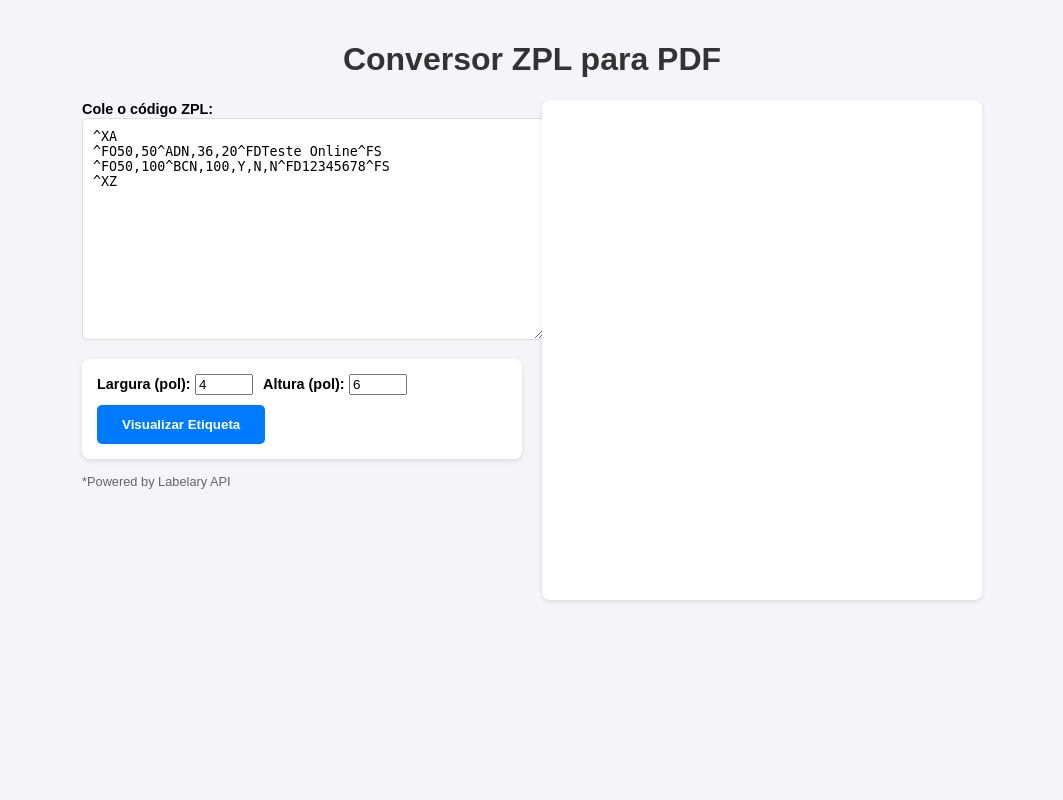
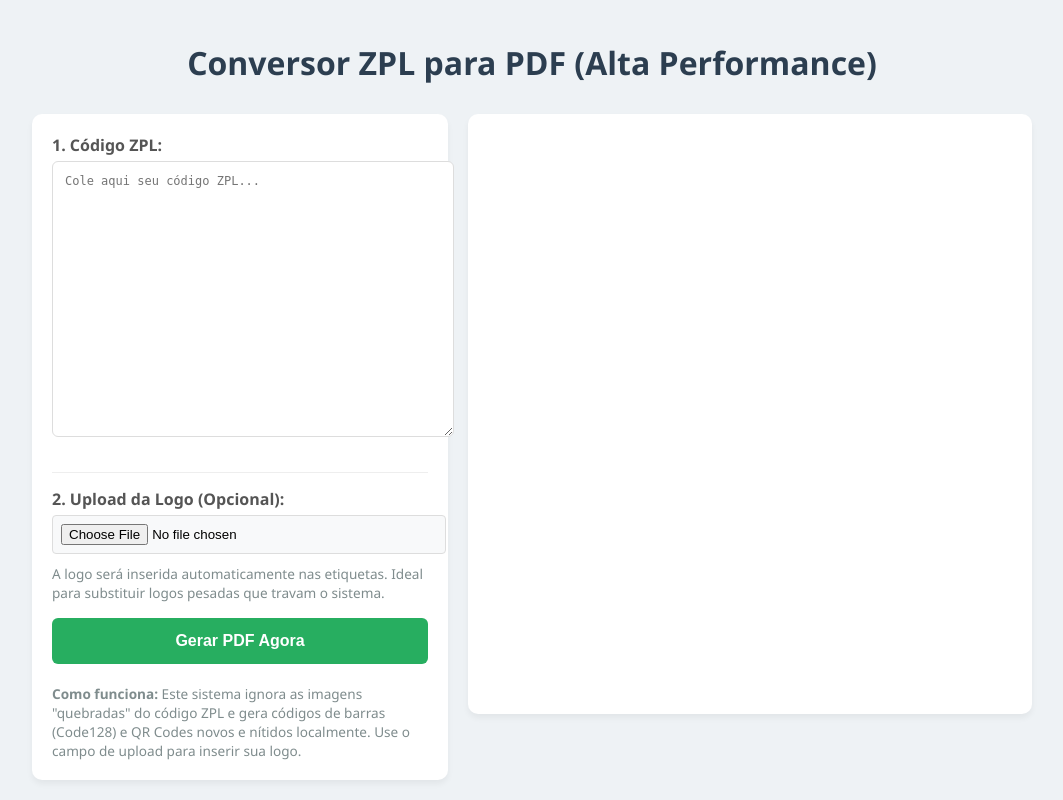
Before and after one commit to X-Luck777/meu-conversor-zpl, a Flask app: page / in a window 1280 px wide. Shown: the whole page, without its empty margins (108-1171 px from the left). Run offline with Flask 3, Linux system fonts and the light colour scheme.

Commit message:
Update index.html

```diff
--- a/templates/index.html
+++ b/templates/index.html
@@ -3,48 +3,60 @@
 <head>
     <meta charset="UTF-8">
     <meta name="viewport" content="width=device-width, initial-scale=1.0">
-    <title>Gerador de Etiqueta ZPL</title>
+    <title>Gerador Profissional ZPL</title>
     <style>
-        body { font-family: sans-serif; padding: 20px; max-width: 900px; margin: 0 auto; background-color: #f4f4f9; }
-        h1 { color: #333; text-align: center; }
+        body { font-family: 'Segoe UI', Tahoma, Geneva, Verdana, sans-serif; padding: 20px; max-width: 1000px; margin: 0 auto; background-color: #eef2f5; }
+        h1 { color: #2c3e50; text-align: center; margin-bottom: 30px;}
         .container { display: flex; gap: 20px; flex-wrap: wrap; }
-        .input-area { flex: 1; min-width: 300px; }
-        .preview-area { flex: 1; min-width: 300px; }
-        textarea { width: 100%; height: 200px; padding: 10px; border: 1px solid #ddd; border-radius: 5px; font-family: monospace; }
-        .controls { margin: 15px 0; display: flex; gap: 10px; flex-wrap: wrap; align-items: center; background: white; padding: 15px; border-radius: 8px; box-shadow: 0 2px 5px rgba(0,0,0,0.1); }
-        button { padding: 12px 25px; background-color: #007bff; color: white; border: none; border-radius: 5px; cursor: pointer; font-weight: bold; }
-        button:hover { background-color: #0056b3; }
-        iframe { width: 100%; height: 500px; border: none; background: white; border-radius: 8px; box-shadow: 0 2px 5px rgba(0,0,0,0.1); }
-        label { font-weight: bold; font-size: 0.9em; }
+        .input-area { flex: 1; min-width: 350px; background: white; padding: 20px; border-radius: 10px; box-shadow: 0 4px 6px rgba(0,0,0,0.05); }
+        .preview-area { flex: 1.5; min-width: 400px; height: 600px; }
+
+        textarea { width: 100%; height: 250px; padding: 12px; border: 1px solid #ddd; border-radius: 6px; font-family: monospace; font-size: 12px; resize: vertical; margin-bottom: 15px;}
+
+        .controls { margin-top: 15px; border-top: 1px solid #eee; padding-top: 15px; }
+        .control-group { margin-bottom: 15px; }
+        label { display: block; font-weight: 600; margin-bottom: 5px; color: #555; }
+
+        input[type="file"] { width: 100%; padding: 8px; background: #f8f9fa; border: 1px solid #ddd; border-radius: 4px; }
+
+        button { width: 100%; padding: 14px; background-color: #27ae60; color: white; border: none; border-radius: 6px; cursor: pointer; font-size: 16px; font-weight: bold; transition: background 0.3s; }
+        button:hover { background-color: #219150; }
+
+        iframe { width: 100%; height: 100%; border: none; background: white; border-radius: 10px; box-shadow: 0 4px 6px rgba(0,0,0,0.05); }
+
+        .note { font-size: 0.85em; color: #7f8c8d; margin-top: 10px; line-height: 1.4; }
     </style>
 </head>
 <body>
-    <h1>Conversor ZPL para PDF</h1>
+
+    <h1>Conversor ZPL para PDF (Alta Performance)</h1>
+
     <div class="container">
         <div class="input-area">
-            <form id="zplForm" action="/api/preview" method="POST" target="pdfFrame">
-                <label>Cole o código ZPL:</label>
-                <textarea name="zpl_code" required placeholder="^XA...^XZ">^XA
-^FO50,50^ADN,36,20^FDTeste Online^FS
-^FO50,100^BCN,100,Y,N,N^FD12345678^FS
-^XZ</textarea>
+            <form id="zplForm" action="/api/preview" method="POST" enctype="multipart/form-data" target="pdfFrame">
+
+                <label>1. Código ZPL:</label>
+                <textarea name="zpl_code" required placeholder="Cole aqui seu código ZPL..."></textarea>
+
                 <div class="controls">
-                    <div>
-                        <label>Largura (pol):</label>
-                        <input type="text" name="width" value="4" style="width: 50px;">
+                    <div class="control-group">
+                        <label>2. Upload da Logo (Opcional):</label>
+                        <input type="file" name="logo_file" accept="image/png, image/jpeg">
+                        <div class="note">A logo será inserida automaticamente nas etiquetas. Ideal para substituir logos pesadas que travam o sistema.</div>
                     </div>
-                    <div>
-                        <label>Altura (pol):</label>
-                        <input type="text" name="height" value="6" style="width: 50px;">
-                    </div>
-                    <button type="submit">Visualizar Etiqueta</button>
+
+                    <button type="submit">Gerar PDF Agora</button>
                 </div>
             </form>
-            <p style="font-size: 0.8em; color: #666;">*Powered by Labelary API</p>
+            <div class="note" style="margin-top: 20px;">
+                <strong>Como funciona:</strong> Este sistema ignora as imagens "quebradas" do código ZPL e gera códigos de barras (Code128) e QR Codes novos e nítidos localmente. Use o campo de upload para inserir sua logo.
+            </div>
         </div>
+
         <div class="preview-area">
-            <iframe name="pdfFrame" title="Visualização da Etiqueta"></iframe>
+            <iframe name="pdfFrame" title="Visualização"></iframe>
         </div>
     </div>
+
 </body>
 </html>
```
